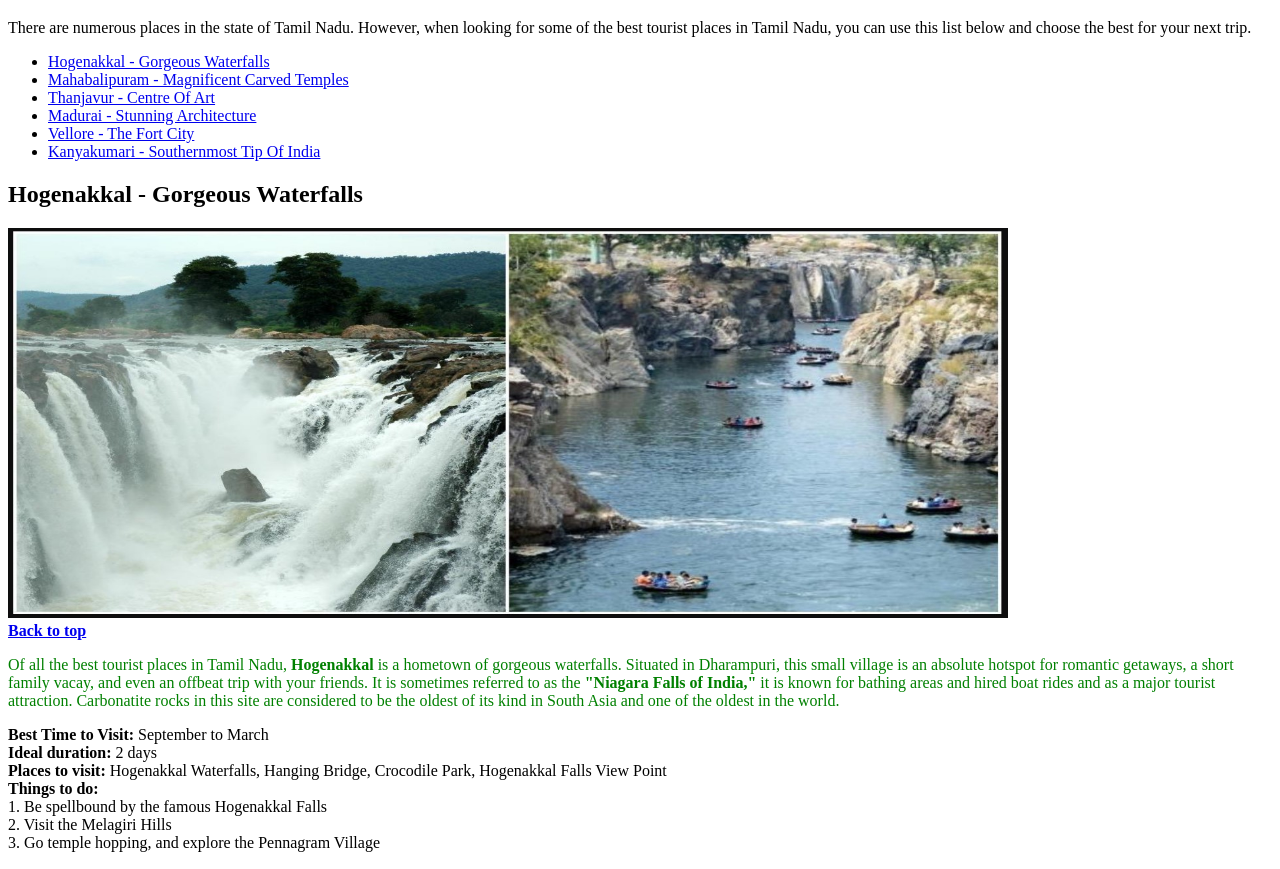
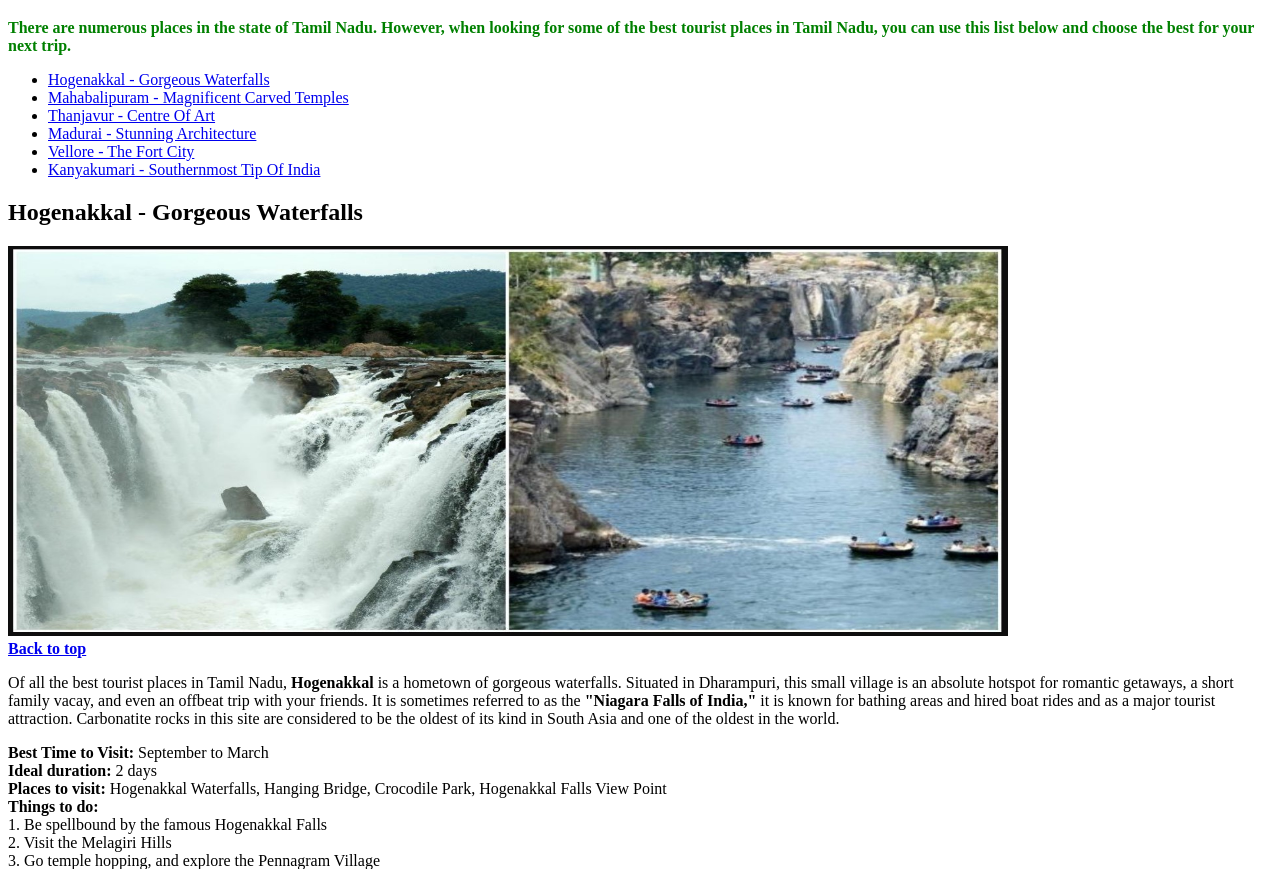
Before and after one commit to LaunchCodeAllhubs/js-assignment-4-html-me-something-sbagavathi2006, a website: page index.html in a window 1280 px wide. Shown: the part 95-964 px from the top of the page. Drawn offline with Linux system fonts and the light colour scheme; files whose address does not match are found by name.

Commit message:
New Final Commit

```diff
--- a/index.html
+++ b/index.html
@@ -10,9 +10,9 @@
          <p id="top" style="text-align:left;">Top of the page</p>
          <h1 id="mainHeading">Popular Places In Tamilnadu</h1>
 
-         <p>There are numerous places in the state of Tamil Nadu. However,
+         <p id="testP" class="funParagraph"><b>There are numerous places in the state of Tamil Nadu. However,
             when looking for some of the best tourist places in Tamil Nadu,
-            you can use this list below and choose the best for your next trip. </p>
+            you can use this list below and choose the best for your next trip. </b></p>
             <nav>
                <ul>
                   <li>
@@ -46,7 +46,7 @@
                   <br>
                   <a href="#top"><b>Back to top</b></a>
                </div>
-               <p id="testP" class="funParagraph">Of all the best tourist places in Tamil Nadu,
+               <p>Of all the best tourist places in Tamil Nadu,
                   <b>Hogenakkal</b> is a hometown of gorgeous waterfalls. Situated in Dharampuri,
                   this small village is an absolute hotspot for romantic getaways, a short family vacay,
                   and even an offbeat trip with your friends. It is sometimes referred to as the <b>"Niagara Falls of India,"</b>
--- a/styles.css
+++ b/styles.css
@@ -9,6 +9,6 @@ body {
     text-align:center;
   }
 
-  .funParagraph {
+  #testP {
     color:green;
   }
```
